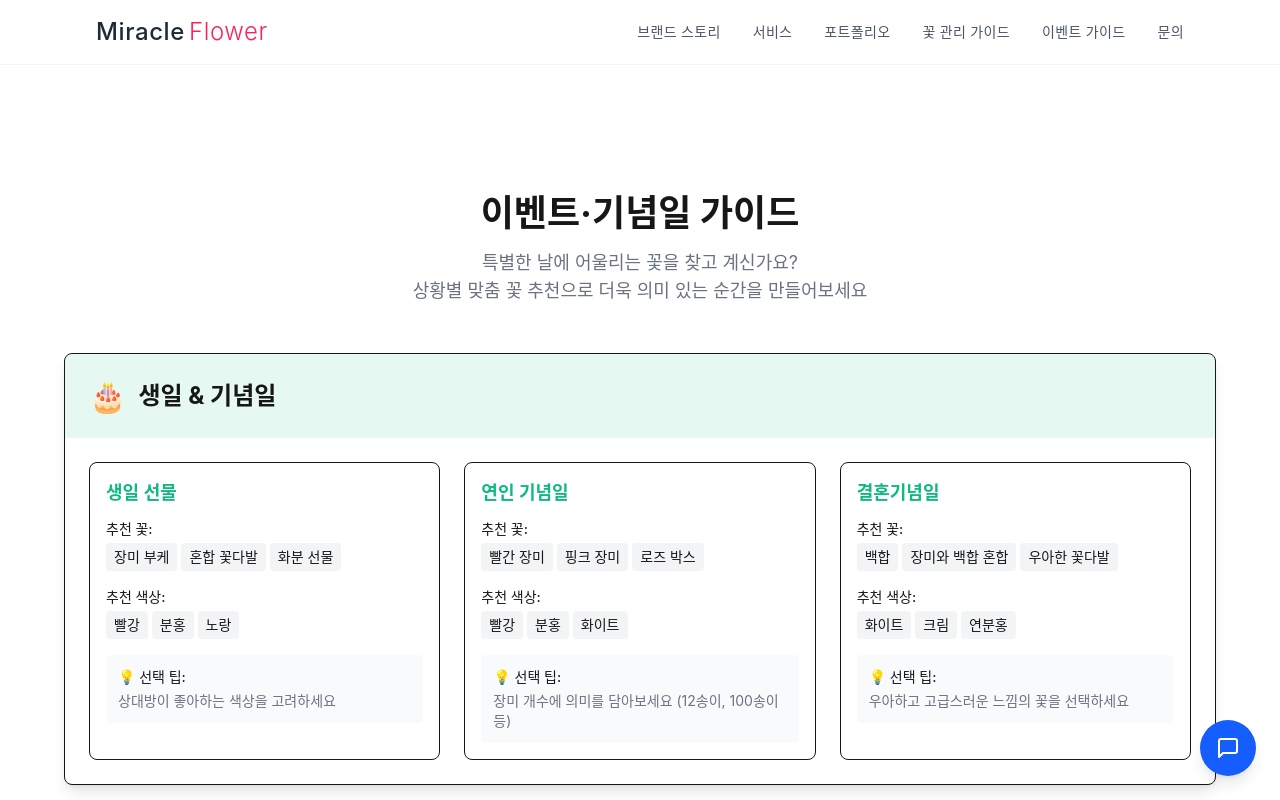
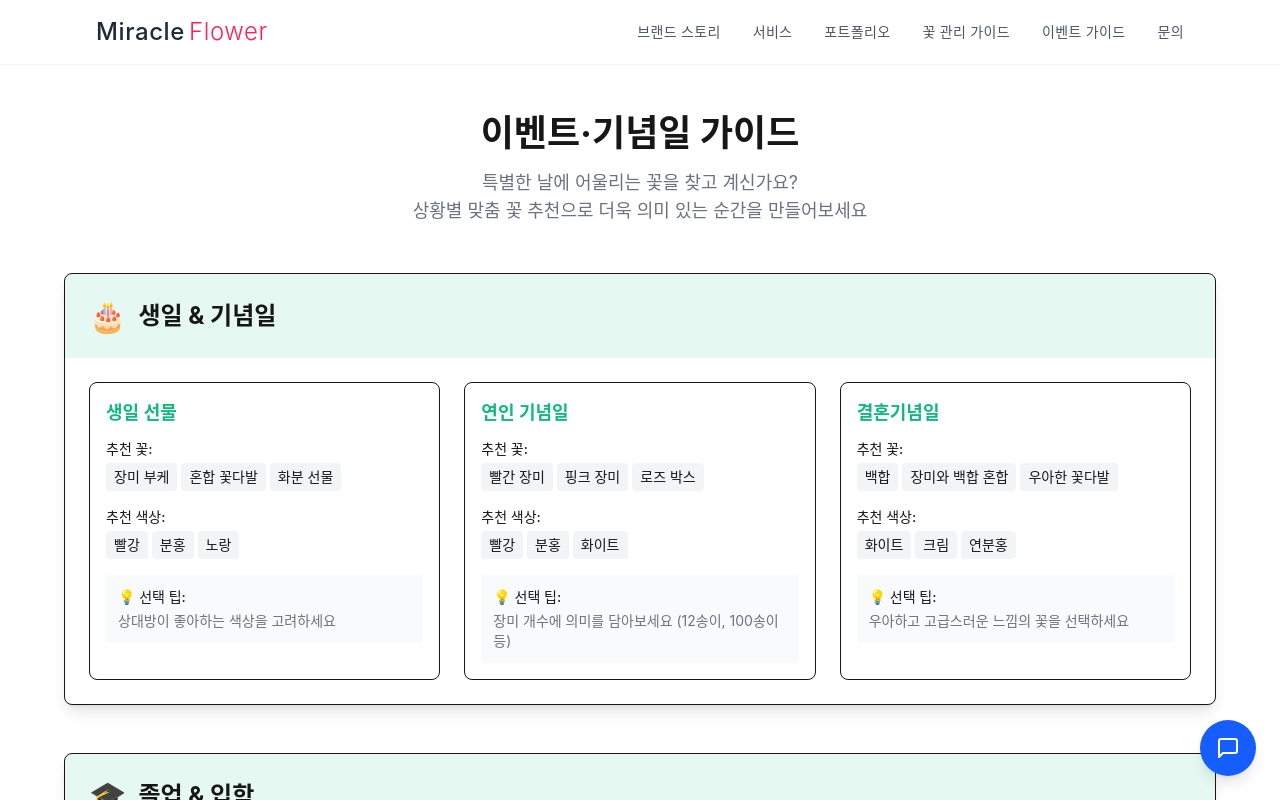
Before and after one commit to apple77y/miracle, a Next.js app: page /occasion in a window 1280 px wide. Shown: the top 800 px of the page. Built offline with nearby package versions, Linux system fonts and the light colour scheme.

Commit message:
Update wrapper tag to use `main`

```diff
--- a/src/app/guide/page.tsx
+++ b/src/app/guide/page.tsx
@@ -62,10 +62,10 @@ const careGuides = [
 
 export default function GuidePage() {
   return (
-    <div className="min-h-screen bg-background text-foreground">
+    <>
       <Header />
 
-      <main className="pt-20">
+      <main className="min-h-screen bg-background text-foreground">
         <div className="container mx-auto px-4 py-12">
           <div className="text-center mb-12">
             <h1 className="text-4xl font-bold mb-4">꽃 관리 가이드</h1>
@@ -123,6 +123,6 @@ export default function GuidePage() {
       </main>
 
       <Footer />
-    </div>
+    </>
   );
 }
--- a/src/app/occasion/page.tsx
+++ b/src/app/occasion/page.tsx
@@ -130,10 +130,10 @@ const occasionGuides = [
 
 export default function OccasionPage() {
   return (
-    <div className="min-h-screen bg-background text-foreground">
+    <>
       <Header />
 
-      <main className="pt-20">
+      <main className="min-h-screen bg-background text-foreground">
         <div className="container mx-auto px-4 py-12">
           <div className="text-center mb-12">
             <h1 className="text-4xl font-bold mb-4">이벤트·기념일 가이드</h1>
@@ -221,6 +221,6 @@ export default function OccasionPage() {
       </main>
 
       <Footer />
-    </div>
+    </>
   );
 }
--- a/src/app/page.tsx
+++ b/src/app/page.tsx
@@ -8,14 +8,16 @@ import Contact from '@/components/sections/Contact';
 
 export default function Home() {
   return (
-    <div className="min-h-screen bg-background text-foreground">
+    <>
       <Header />
-      <Hero />
-      <Services />
-      <Gallery />
-      <About />
-      <Contact />
+      <main className="min-h-screen bg-background text-foreground">
+        <Hero />
+        <Services />
+        <Gallery />
+        <About />
+        <Contact />
+      </main>
       <Footer />
-    </div>
+    </>
   );
 }
```
